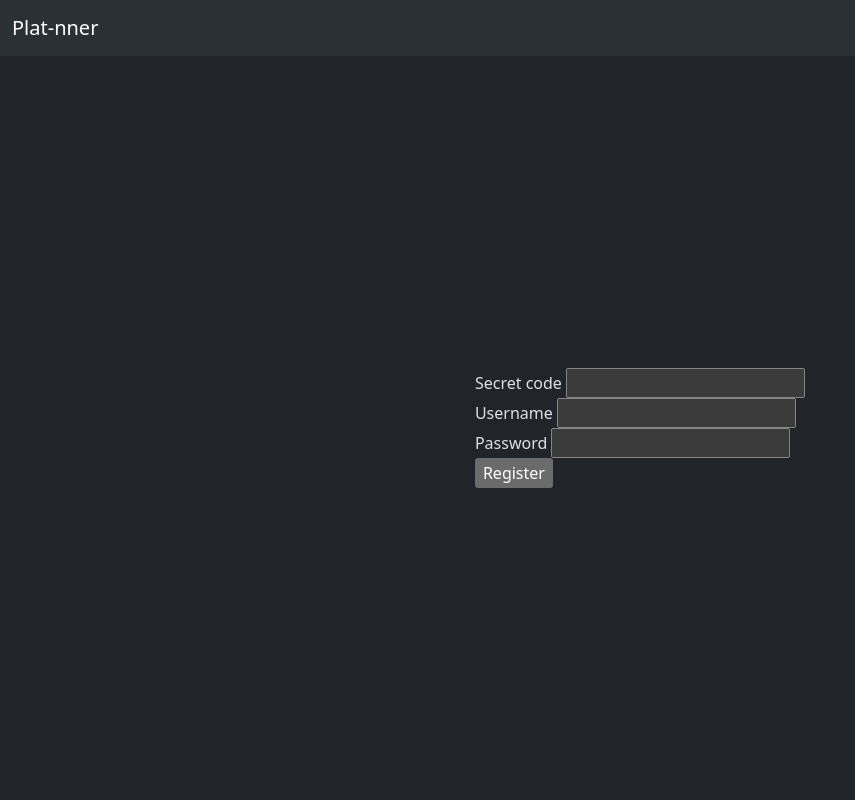
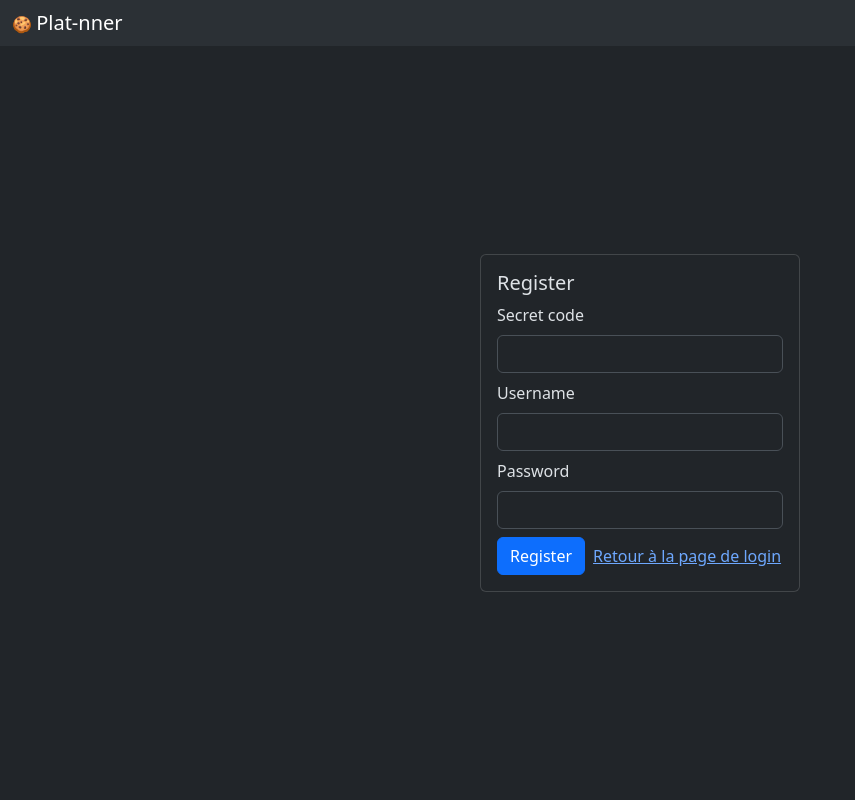
Before and after one commit to shroom-r/plat-nner, a Flask app: page /register in a window 1280 px wide. Shown: the whole page, without its empty margins (0-855 px from the left). Run offline with Flask 3, Linux system fonts and the light colour scheme; parts of the project's set-up code (start-up, migrations or seed data) failed here and were passed over; some libraries are stand-ins or nearby versions.

Commit message:
Navbar to seperated template and styling of all templates

```diff
--- a/flaskr/app/__init__.py
+++ b/flaskr/app/__init__.py
@@ -18,7 +18,7 @@ from app.config import TestingConfig, ProductionConfig, DevelopmentConfig
 from flask_migrate import Migrate
 from app.forms.loginForm import LoginForm
 from app.forms.registerForm import RegisterForm
-from flask_login import LoginManager, login_user, login_required
+from flask_login import LoginManager, login_user, login_required, logout_user, current_user
 
 from app.models.User import User
 from app.models.Event import Event
@@ -66,6 +66,8 @@ def create_app():
 
     @app.route("/login", methods=['GET', 'POST'])
     def login():
+        if current_user.is_authenticated:
+            return redirect("/")
         loginForm = LoginForm(request.form)
         if loginForm.validate_on_submit():
             username = loginForm.username.data
@@ -73,6 +75,7 @@ def create_app():
             user = db.session.query(User).filter_by(username=username).first()
             if user is not None and user.check_password(password):
                 logUser(user)
+                return redirect('/')
             else:
                 loginForm.message = "Impossible de se connecter"
 
@@ -80,6 +83,8 @@ def create_app():
 
     @app.route("/register", methods=['GET', 'POST'])
     def register():
+        if current_user.is_authenticated:
+            return redirect("/")
         registerForm = RegisterForm(request.form)
         if registerForm.validate_on_submit():
             secretCode = registerForm.secretCode.data
@@ -89,19 +94,25 @@ def create_app():
                 # Check if user exsits in db
                 user = db.session.query(User).filter_by(username=username).first()
                 if user is not None:
-                    registerForm.message = "Ce nom d'user existe déjà"
+                    registerForm.message = "Ce nom d'utilisateur.trice existe déjà"
                 else:
                     newUser = User(username=username)
                     newUser.set_password(password)
                     db.session.add(newUser)
                     db.session.commit()
                     logUser(newUser)
-
+                    return redirect('/')
             elif request.method == "POST":
                 registerForm.message = "Le code secret n'est pas valide"
         elif request.method == "POST":
             registerForm.message = "Tous les champs doivent être remplis"
         return render_template("register.html", form = registerForm)
+
+    @app.route("/logout")
+    @login_required
+    def logout():
+        logout_user()
+        return redirect("/")
 
     @loginManager.user_loader
     def load_user(user_id):
@@ -112,9 +123,14 @@ def create_app():
         else:
             return None
 
+    @loginManager.unauthorized_handler
+    def redirectUnauthorizedUser():
+        '''Redirects user to the login page if they are unauthorized (not logged in)'''
+        return redirect("/login")
+
     def logUser(user):
         user.is_authenticated = True
         login_user(user,remember=True)
-        return redirect('/')
+
 
     return app
--- a/flaskr/app/templates/base.html
+++ b/flaskr/app/templates/base.html
@@ -4,7 +4,8 @@
   <head>
     <meta charset="UTF-8" />
     <meta name="viewport" content="width=device-width, initial-scale=1.0" />
-    <title>{% block title %}{% endblock %} - Flaskr</title>
+    <!-- <title>{% block title %}{% endblock %} - Flaskr</title> -->
+    <title>&#127850; Plat-nner</title>
     <link
       rel="stylesheet"
       href="{{ url_for('static', filename='style.css') }}"
@@ -13,19 +14,15 @@
   </head>
   <body data-bs-theme="dark" class="overflow-hidden" style="height: 100vh">
     <div class="d-flex flex-column h-100">
-      <nav class="navbar sticky-top navbar-expand-lg bg-body-tertiary">
-        <div class="container-fluid">
-          <a class="navbar-brand" href="#">Plat-nner</a>
-        </div>
-      </nav>
+      {% include 'navbar.html' %}
+
       <div
-        class="d-flex justfiy-self-stretch flex-grow-1 overflow-auto align-items-center justify-content-center container-fluid"
+        class="d-flex justfiy-self-stretch flex-grow-1 overflow-auto container-fluid"
       >
-        <section class="content" style="height: fit-content">
-          <!-- <header>{% block header %}{% endblock %}</header> -->
           {% for message in get_flashed_messages() %}
-          <div class="flash">{{ message }}</div>
-          {% endfor %} {% block content %}{% endblock %}
+            <div class="flash">{{ message }}</div>
+          {% endfor %}
+          {% block content %}{% endblock %}
         </section>
       </div>
     </div>
--- /dev/null
+++ b/flaskr/app/templates/navbar.html
@@ -0,0 +1,11 @@
+<nav class="navbar sticky-top navbar-expand-lg bg-body-tertiary">
+  <div class="container-fluid">
+    <div>
+      &#127850;
+      <a class="navbar-brand" href="#">Plat-nner</a>
+    </div>
+    {% if current_user.is_authenticated %}
+    <a class="btn btn-warning" href="{{ url_for('logout') }}">Logout</a>
+    {% endif %}
+  </div>
+</nav>
--- a/flaskr/app/templates/register.html
+++ b/flaskr/app/templates/register.html
@@ -1,29 +1,39 @@
-{% extends 'base.html' %} {% block header %}
-<h1>{% block title %}Login{% endblock %}</h1>
-{% endblock %} {% block content %}
-
-<form action="" name="" id="registerForm" method="POST">
+{% extends 'base.html' %} {% block content %}
+<div class="d-flex justify-content-center align-items-center h-100 w-100">
+  <div class="card" style="width: 20rem">
+    <div class="card-body">
+      <h5 class="card-title">Register</h5>
+      <form
+        class="d-flex flex-column gap-2"
+        action=""
+        name=""
+        id="registerForm"
+        method="POST"
+      >
         {{ form.csrf_token }}
         <div>
-    {{ form.secretCode.label() }}
-    {{ form.secretCode() }}
+          {{ form.secretCode.label(class="form-label") }} {{
+          form.secretCode(class="form-control") }}
         </div>
         <div>
-    {{ form.username.label() }}
-    {{ form.username() }}
+          {{ form.username.label(class="form-label") }} {{
+          form.username(class="form-control") }}
         </div>
         <div>
-    {{ form.password.label() }}
-    {{ form.password() }}
+          {{ form.password.label(class="form-label") }} {{
+          form.password(class="form-control") }}
         </div>
-  <div>
-    {{ form.submit() }}
+        <div class="d-flex gap-2">
+          <div>{{ form.submit(class="btn btn-primary") }}</div>
+          <div style="align-content: center">
+            <a href="/login">Retour à la page de login</a>
+          </div>
         </div>
       </form>
       {% if form.message %}
-  <div>
-    Message : {{ form.message }}
+      <div class="mt-3 mb-0 alert alert-warning">{{ form.message }}</div>
+      {% endif %}
     </div>
-{% endif %}
-
+  </div>
+</div>
 {% endblock %}
```
Also changed, not shown: flaskr/app/templates/index.html (+6 -5 lines), flaskr/app/templates/login.html (+17 -4 lines). Lines whose indentation alone changed are shown as unchanged.
